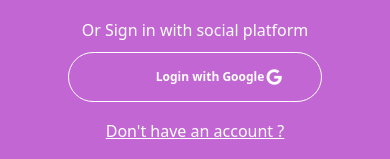
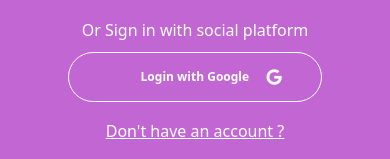
Before and after one commit to giga-bro/EduChamp, a React (Vite) app in the folder frontend/: page / in a window 390 px wide. Shown: the part 483-642 px from the top of the page. Built offline with nearby package versions, Linux system fonts and the light colour scheme; no server answers.

Commit message:
Update SignIn.tsx

```diff
--- a/frontend/src/components/Auth/SignIn.tsx
+++ b/frontend/src/components/Auth/SignIn.tsx
@@ -111,7 +111,7 @@
     });
     return (
         <a className="social-icon lg:!px-[20%] px-[15%] " id="googleIcon" onClick={() => signIn()}  >
-            <p className='font-bold text-xs  lg:text-sm flex text-center lg:text-center justify-end items-center  lg:w-[100%] lg:mr-[5%] lg:mb-[2%] lg:border-black w-[90%] ' >Login with Google</p><i className="fab fa-google  " />
+            <p className='font-bold text-xs  lg:text-sm flex text-center lg:text-center justify-end items-center  lg:w-[100%] lg:mr-[5%] lg:mb-[2%] lg:border-black w-[90%]  mr-[10%]  ' >Login with Google</p><i className="fab fa-google  " />
         </a>
     );
 }
```
